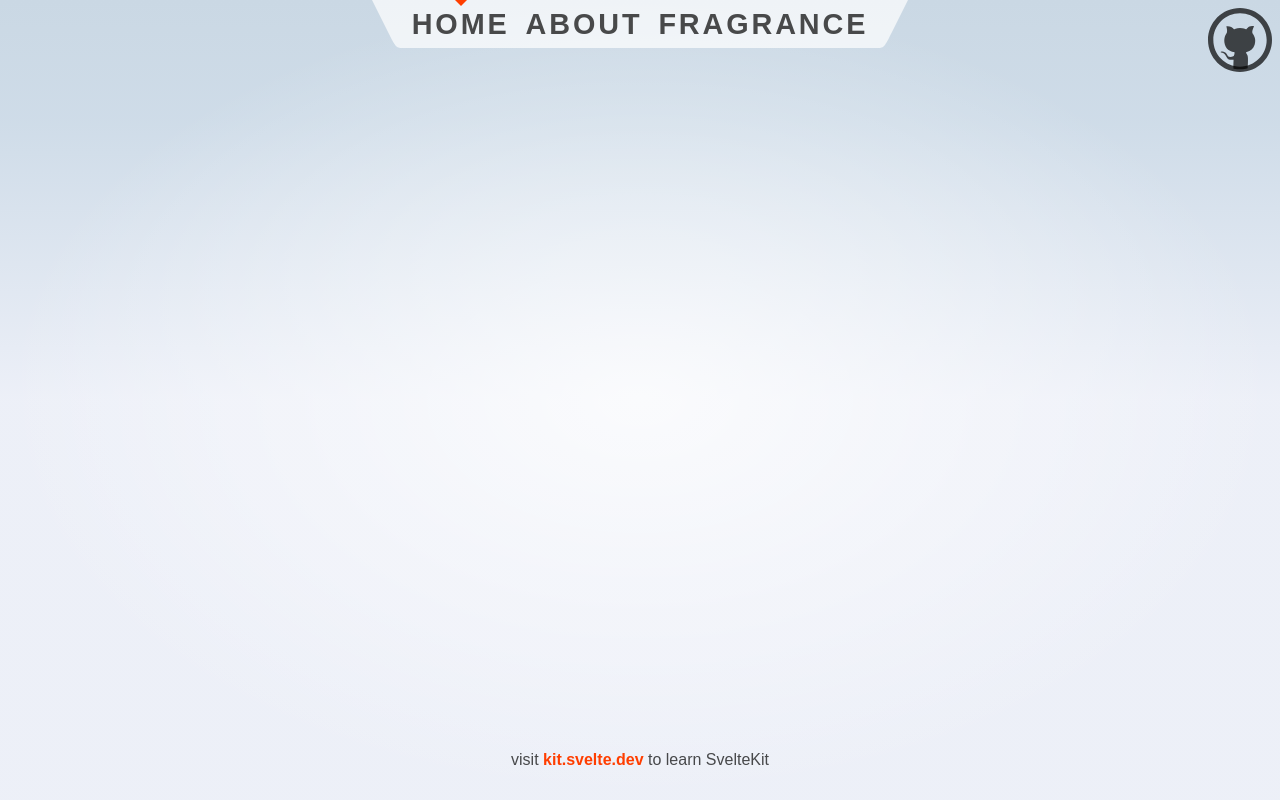
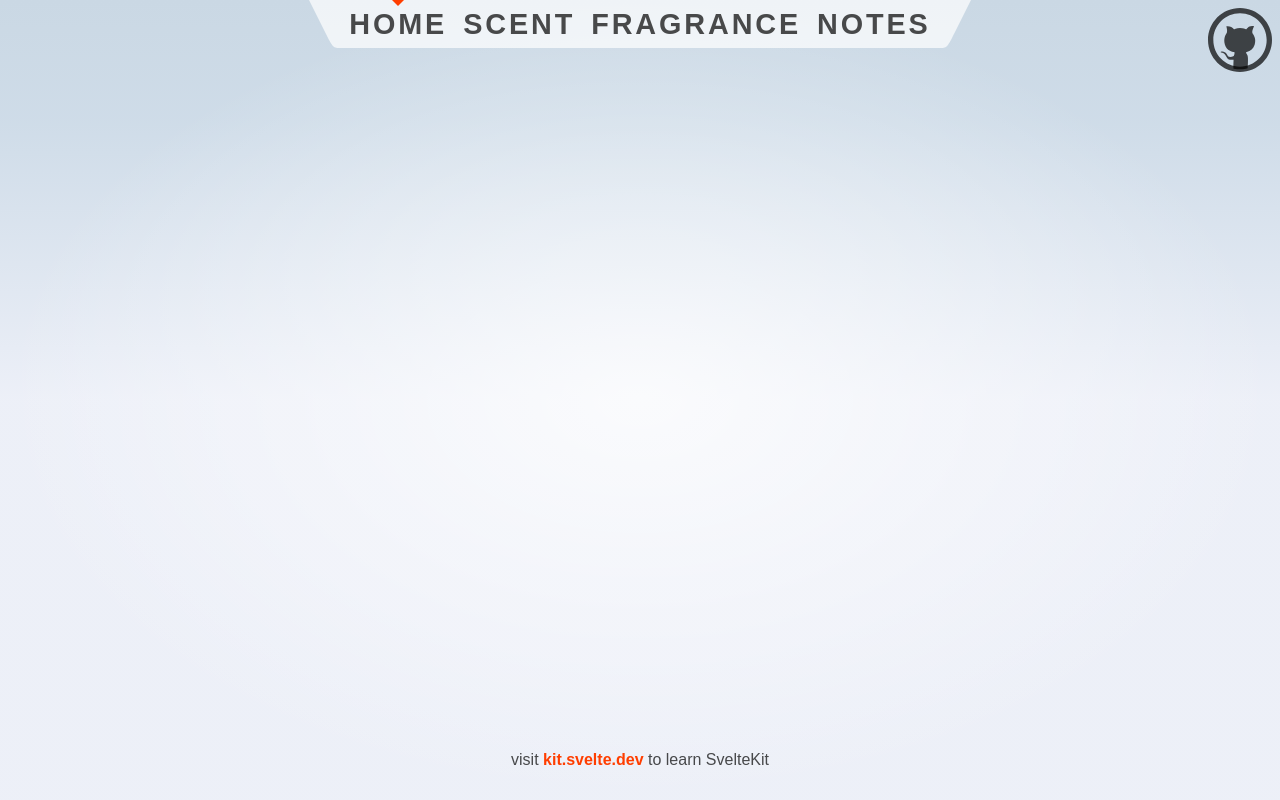
Before and after one commit to mannymontales/scentshelf-sveltekit, a SvelteKit app: page / in a window 1280 px wide. Built offline with nearby package versions, Linux system fonts and the light colour scheme.

Commit message:
working display of notes of a fragrance

```diff
--- a/src/routes/Header.svelte
+++ b/src/routes/Header.svelte
@@ -20,10 +20,13 @@
 				<a href="/">Home</a>
 			</li>
 			<li aria-current={$page.url.pathname === '/about' ? 'page' : undefined}>
-				<a href="/about">About</a>
+				<a href="/about">Scent</a>
 			</li>
 			<li aria-current={$page.url.pathname.startsWith('/fragrance') ? 'page' : undefined}>
 				<a href="/fragrance">Fragrance</a>
+			</li>
+			<li aria-current={$page.url.pathname.startsWith('/note') ? 'page' : undefined}>
+				<a href="/note">Notes</a>
 			</li>
 		</ul>
 		<svg viewBox="0 0 2 3" aria-hidden="true">
--- a/src/routes/fragrance/[slug]/+page.js
+++ b/src/routes/fragrance/[slug]/+page.js
@@ -9,10 +9,10 @@ export async function load({ fetch, params }) {
     //console.log(id);
     //console.log(PUBLIC_BASE);
     // console.log('env.base');
-    const res = await fetch(`${PUBLIC_BASE}/scent/${id}`);
+    const res = await fetch(`${PUBLIC_BASE}/fragrance/${id}`);
     const item = await res.json();
 
-    console.log(item);
+    // console.log(item);
 
     return { item };
     // return { props: { item } };
```
Also changed, not shown: src/routes/fragrance/[slug]/+page.svelte (+13 -2 lines).
